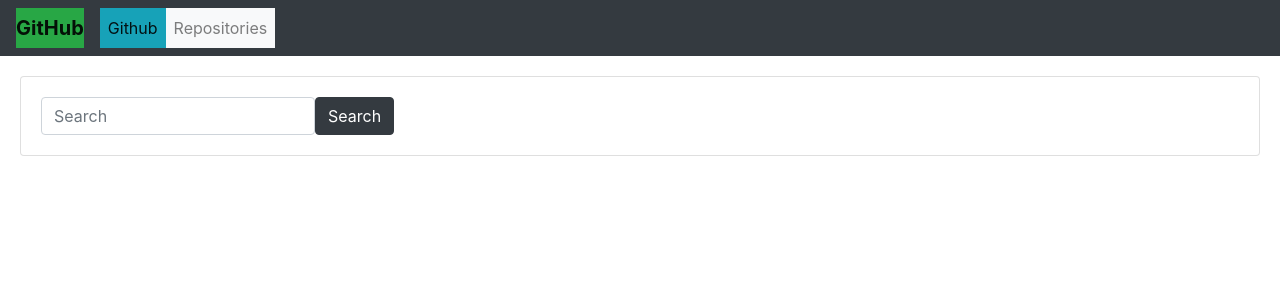
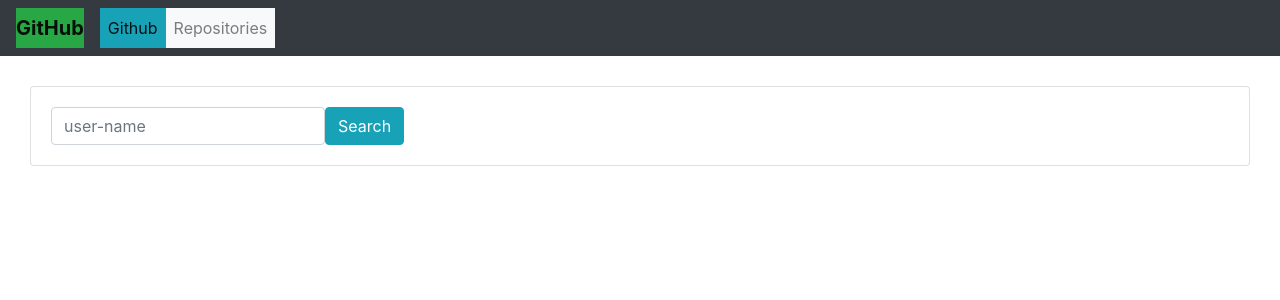
Before and after one commit to Nyakinyua/Git-Hub, an Angular app: page / in a window 1280 px wide. Shown: the top 300 px of the page. Built offline with nearby package versions, Linux system fonts and the light colour scheme; no server answers.

Commit message:
add err function and error message to inform user incase of wrong Url

```diff
--- a/src/app/form/form.component.html
+++ b/src/app/form/form.component.html
@@ -15,27 +15,16 @@
 
   </div> -->
 
-  <!-- <div style="margin:30px">
+  <div style="margin:30px">
     <div class="card">
         <div class="card-body">
             <form class="form-inline">
                 <div class="form-group">
-                    <input type="text" class="form-control" id="searchbar" placeholder="user-name" name="searchTerm"
+                    <input type="text" class="form-control mr-10" id="searchbar" placeholder="user-name" name="searchTerm"
                         [(ngModel)]="searchTerm">
                 </div>
                 <button type="submit" class="btn btn-info" (click)="search()">Search</button>
             </form>
         </div>
     </div>
-</div> -->
-
-<div style="margin: 20px">
-    <div class="card">
-        <div class="card-body">
-            <form class="form-inline">
-                <input type="text" class="form-control mr-10" placeholder="Search" name="searchTerm">
-                <button type="submit" class="btn btn-dark" (click)="search()">Search</button>
-            </form>
-        </div>
-    </div>
 </div>
```
Also changed, not shown: src/app/app.module.ts (+7 -2 lines).
